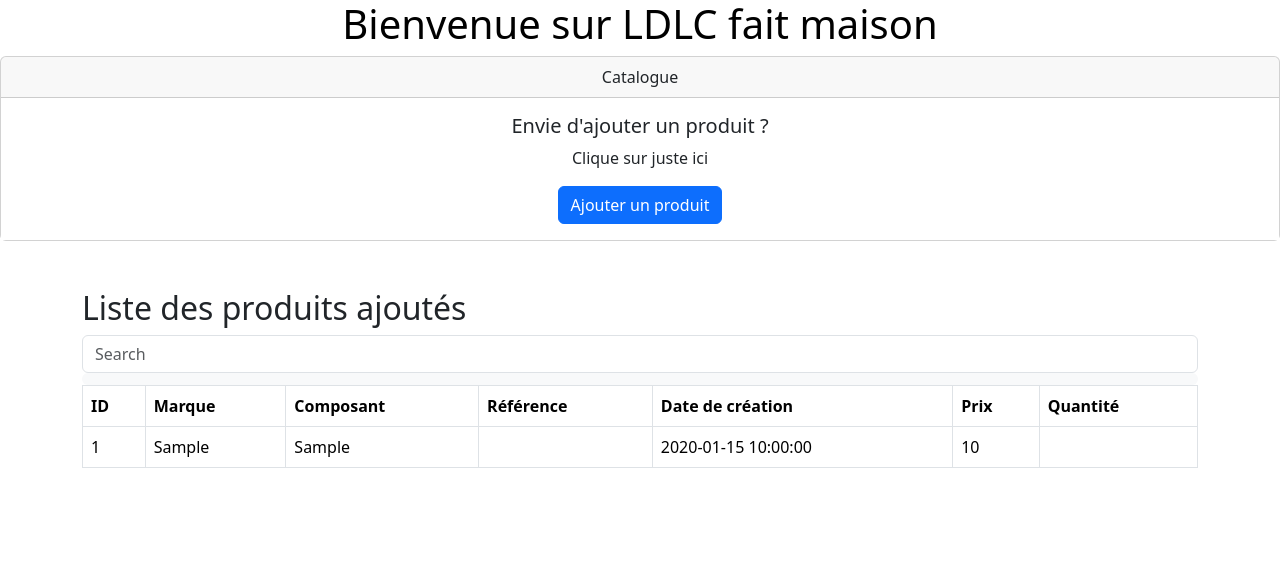
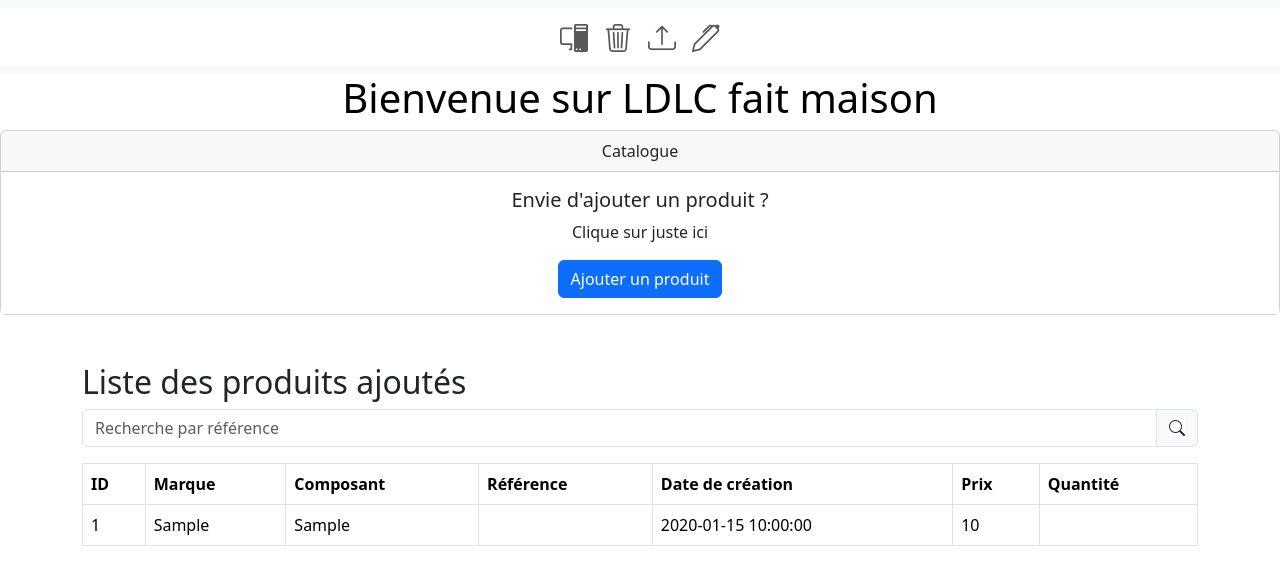
Before and after one commit to SarTron-NorthBlue/LDLCcda8, a PHP site: page /ajouter_produit.php in a window 1280 px wide. Shown: the top 585 px of the page. Run offline with PHP 8.4, Linux system fonts and the light colour scheme; tables that the repository leaves empty or names only in its code hold one stand-in row (values such as "Sample post"); data that the repository does not hold is empty.

Commit message:
barre de recherche qui fonctionne + ajoute de la nav bar

```diff
--- a/ajouter_produit.php
+++ b/ajouter_produit.php
@@ -43,9 +43,40 @@
         <meta charset="utf-8" />
         <meta name="viewport" content="width=device-width, initial-scale=1, shrink-to-fit=no" />
         <link href="https://cdn.jsdelivr.net/npm/bootstrap@5.3.2/dist/css/bootstrap.min.css" rel="stylesheet" />
+        <link rel="stylesheet" href="https://cdn.jsdelivr.net/npm/bootstrap-icons@1.11.3/font/bootstrap-icons.min.css">
     </head>
 
     <body>
+
+    <nav class="navbar navbar-expand-lg navbar-light bg-body-tertiary">
+  <div class="container-fluid justify-content-center">
+    <ul class="navbar-nav d-flex flex-row">
+      <!-- Icons -->
+      <li class="nav-item me-3 me-lg-0">
+        <a class="nav-link" href="#">
+        <i class="bi bi-pc-display fs-3"></i>
+        </a>
+      </li>
+      <li class="nav-item me-3 me-lg-0">
+        <a class="nav-link" href="#">
+        <i class="bi bi-trash3 fs-3"></i>
+        </a>
+      </li>
+      <li class="nav-item me-3 me-lg-0">
+        <a class="nav-link" href="#">
+        <i class="bi bi-upload fs-3"></i>
+        </a>
+      </li>
+      <li class="nav-item me-3 me-lg-0">
+        <a class="nav-link" href="#">
+        <i class="bi bi-pen fs-3"></i>
+        </a>
+      </li>
+    </ul>
+  </div>
+</nav>
+
+
         <header>
             <h1 class="titre1">Bienvenue sur LDLC fait maison</h1>
         </header>
@@ -107,10 +138,12 @@
 
         <div class="container mt-5">
             <h2>Liste des produits ajoutés</h2>
-            <input type="search" class="form-control rounded" placeholder="Search" aria-label="Search" aria-describedby="search-addon" />
-  <span class="input-group-text border-0" id="search-addon">
-    <i class="fas fa-search"></i>
-  </span>
+            <div class="input-group mb-3">
+                <input type="text" class="form-control" id="search" placeholder="Recherche par référence" aria-label="Search" aria-describedby="search-addon" />
+                <span class="input-group-text">
+                    <i class="bi bi-search"></i>
+                </span>
+            </div>
             <table class="table table-bordered">
                 <thead>
                     <tr>
@@ -123,7 +156,7 @@
                         <th>Quantité</th>
                     </tr>
                 </thead>
-                <tbody>
+                <tbody id="produitTable">
                     <?php foreach ($produits as $produit): ?>
                     <tr>
                         <td><?= htmlspecialchars($produit['id']); ?></td>
@@ -141,5 +174,16 @@
 
         <script src="https://cdn.jsdelivr.net/npm/@popperjs/core@2.11.8/dist/umd/popper.min.js"></script>
         <script src="https://cdn.jsdelivr.net/npm/bootstrap@5.3.2/dist/js/bootstrap.min.js"></script>
+        <script src="https://code.jquery.com/jquery-3.6.0.min.js"></script>
+        <script>
+            $(document).ready(function() {
+                $('#search').on('keyup', function() {
+                    var value = $(this).val().toLowerCase();
+                    $('#produitTable tr').filter(function() {
+                        $(this).toggle($(this).text().toLowerCase().indexOf(value) > -1)
+                    });
+                });
+            });
+        </script>
     </body>
 </html>
```
Also changed, not shown: style.css (line endings or trailing spaces).
